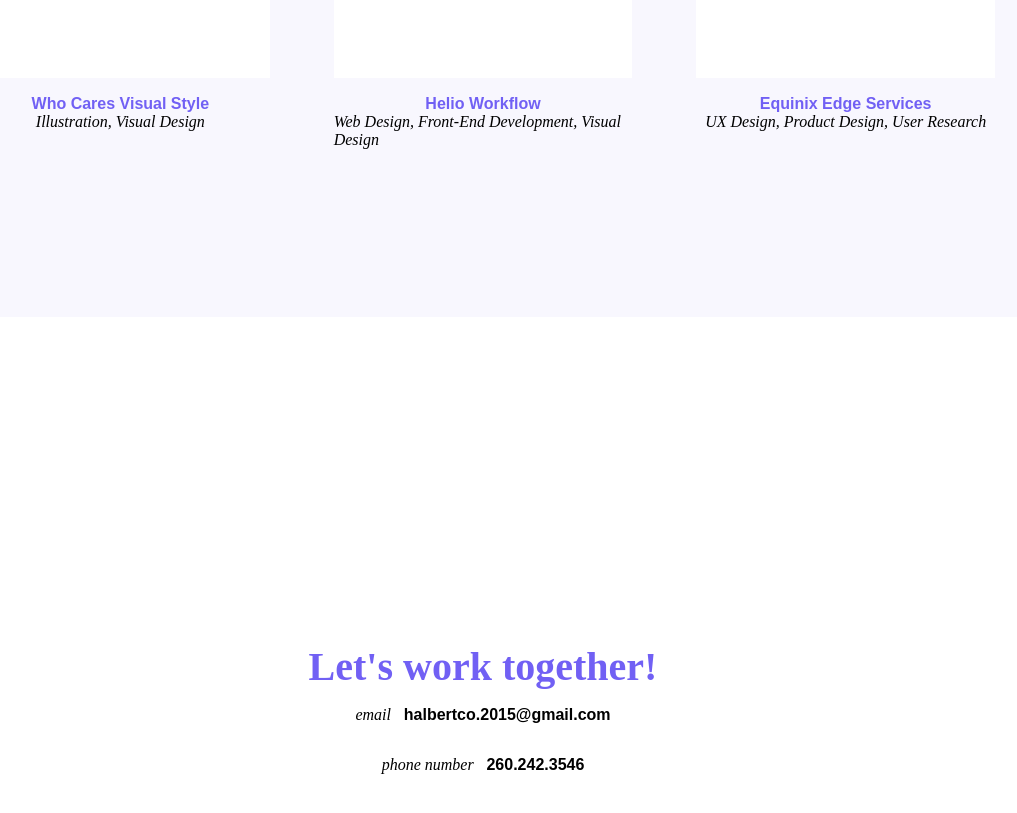
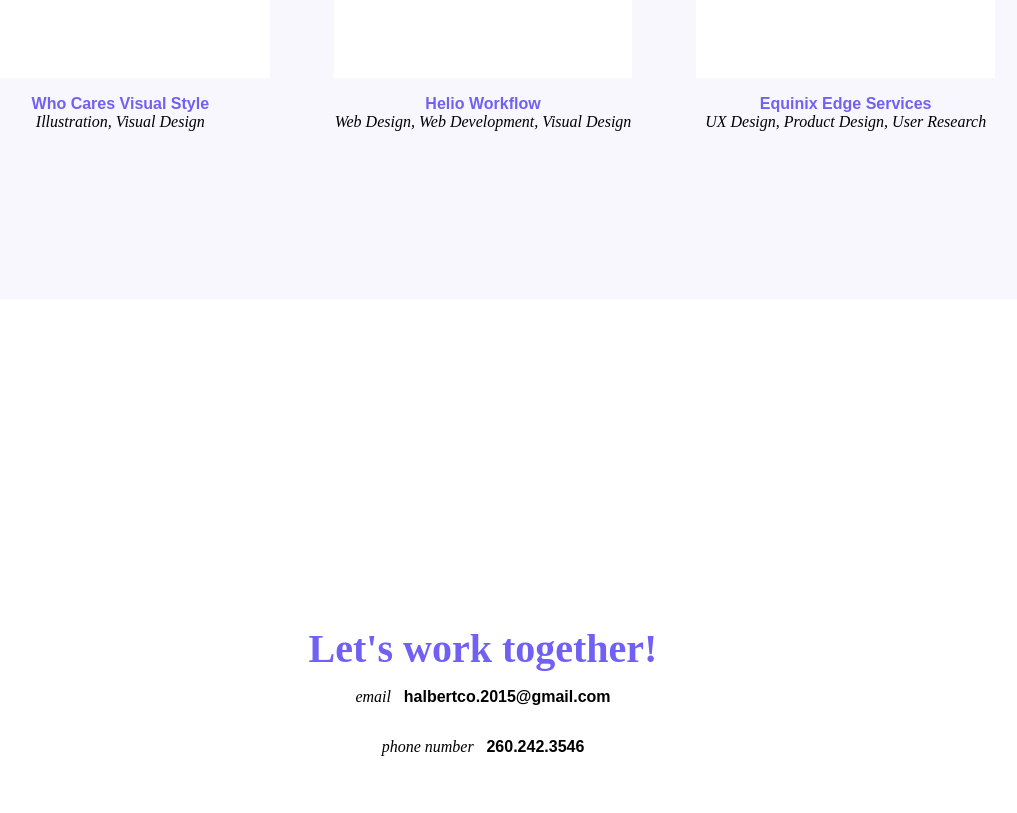
Before and after one commit to cjhalbert/portfolio, a Vue app: page / in a window 1280 px wide. Shown: the part 3380-4193 px from the top of the page, without its empty margins (157-1174 px from the left). Built offline with nearby package versions, Linux system fonts and the light colour scheme; a web font is replaced by a local one.

Commit message:
Updated project descriptions

```diff
--- a/src/components/Work.vue
+++ b/src/components/Work.vue
@@ -25,7 +25,7 @@
       <div class="project">
         <router-link to="/Helio"><img src="../assets/helio-thumbnail.png" alt=""></router-link>
         <h2>Helio Workflow</h2>
-        <p>Web Design, Front-End Development, Visual Design</p>
+        <p>Web Design, Web Development, Visual Design</p>
       </div>
       <div class="project">
         <router-link to="/Equinix"><img src="../assets/equinix.png" alt=""></router-link>
--- a/src/views/Circles.vue
+++ b/src/views/Circles.vue
@@ -2,7 +2,7 @@
   <section class="global-section">
     <h1>Circles</h1>
     <h2>Illustration, Visual Design</h2>
-    <p>Due to the nature of this project, I can't show a lot of the detailed work here. But, if you shoot me an email or text I'd be more than happy to hop on a video chat to walk you through what this project looks like!</p>
+    <p>This project was a visual deisgn excercise for me to explore some digital illustration a little outside my comfort zone. For two weeks I gave myself the challenge of using Illustrator to create some unique circular form using only lines. This was a ton of fun to do and definitely pushed me out of comfort zone!</p>
     <div class="project-grid project-page">
       <div><img src="../assets/circles/circle1.png" alt=""></div>
       <div><img src="../assets/circles/circle2.png" alt=""></div>
--- a/src/views/Equinix.vue
+++ b/src/views/Equinix.vue
@@ -19,6 +19,7 @@
   font-size: 40px;
   margin: 0;
   color: #7160F4;
+  text-align: center;
 }
 
 h2 {
--- a/src/views/Facebook.vue
+++ b/src/views/Facebook.vue
@@ -19,6 +19,7 @@
   font-size: 40px;
   margin: 0;
   color: #7160F4;
+  text-align: center;
 }
 
 h2 {
--- a/src/views/Maxwell.vue
+++ b/src/views/Maxwell.vue
@@ -46,6 +46,7 @@
   font-size: 40px;
   margin: 0;
   color: #7160F4;
+  text-align: center;
 }
 
 h2 {
--- a/src/views/Whocares.vue
+++ b/src/views/Whocares.vue
@@ -33,6 +33,7 @@
   font-size: 40px;
   margin: 0;
   color: #7160F4;
+  text-align: center;
 }
 
 h2 {
```
